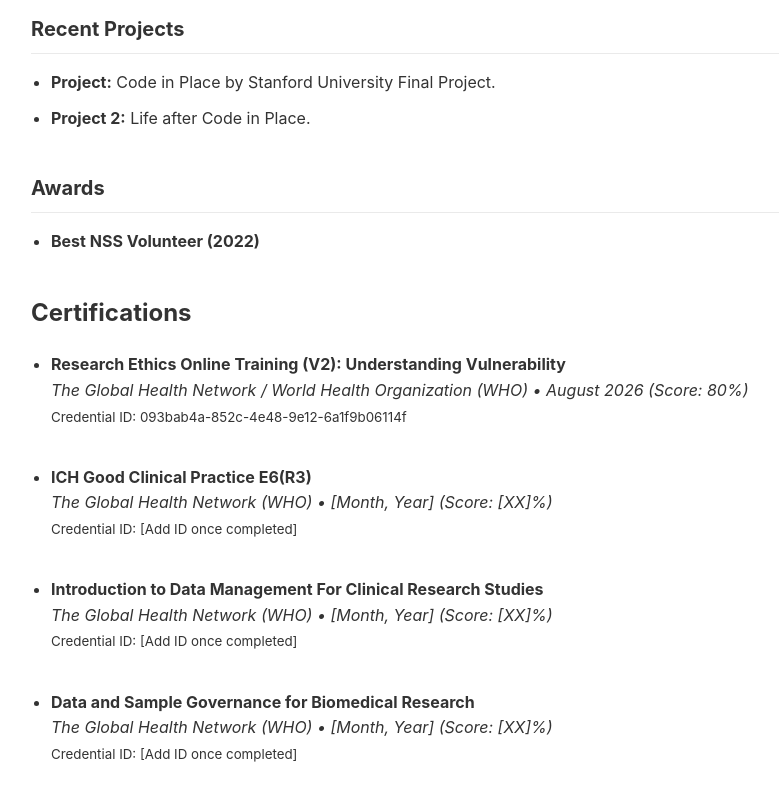
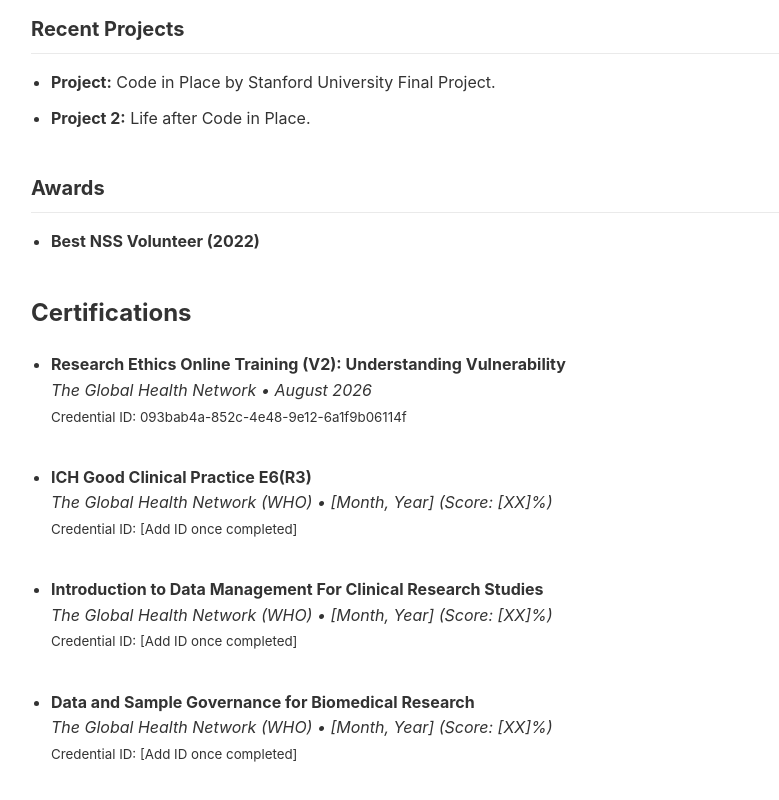
Before and after one commit to sanjomanjaly/sanjomanjaly.github.io, a plain HTML site: page index.html in a window 1280 px wide. Shown: the part 568-1368 px from the top of the page, without its empty margins (209-988 px from the left). Drawn offline with Linux system fonts and the light colour scheme.

Commit message:
Update certification details in index.html
Removed the organization name and score from the certification details.

```diff
--- a/index.html
+++ b/index.html
@@ -187,7 +187,7 @@
 <ul>
   <li>
     <strong>Research Ethics Online Training (V2): Understanding Vulnerability</strong><br>
-    <em>The Global Health Network / World Health Organization (WHO) &bull; August 2026 (Score: 80%)</em><br>
+    <em>The Global Health Network  &bull; August 2026 </em><br>
     <small>Credential ID: 093bab4a-852c-4e48-9e12-6a1f9b06114f</small>
   </li>
 
```
